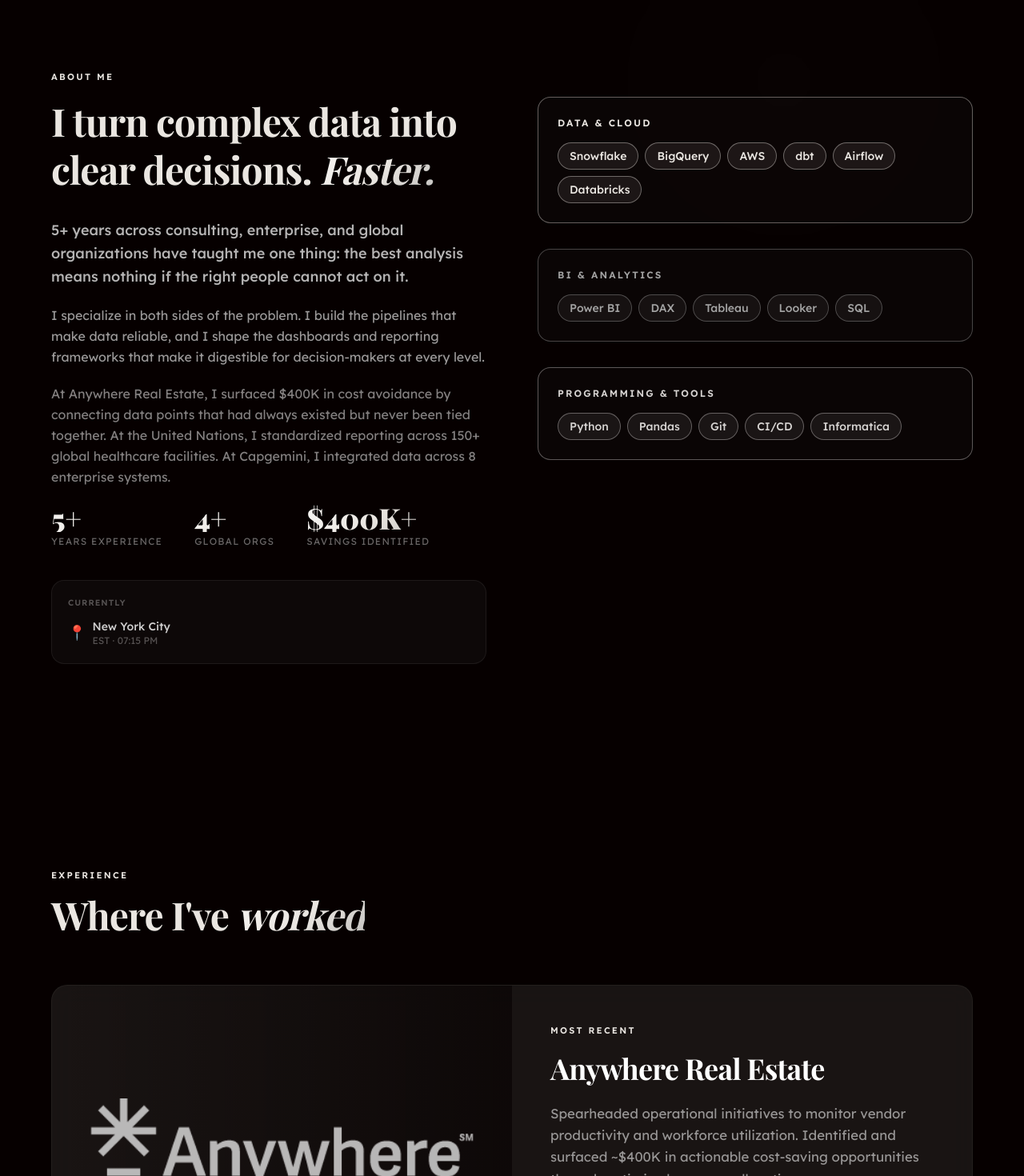
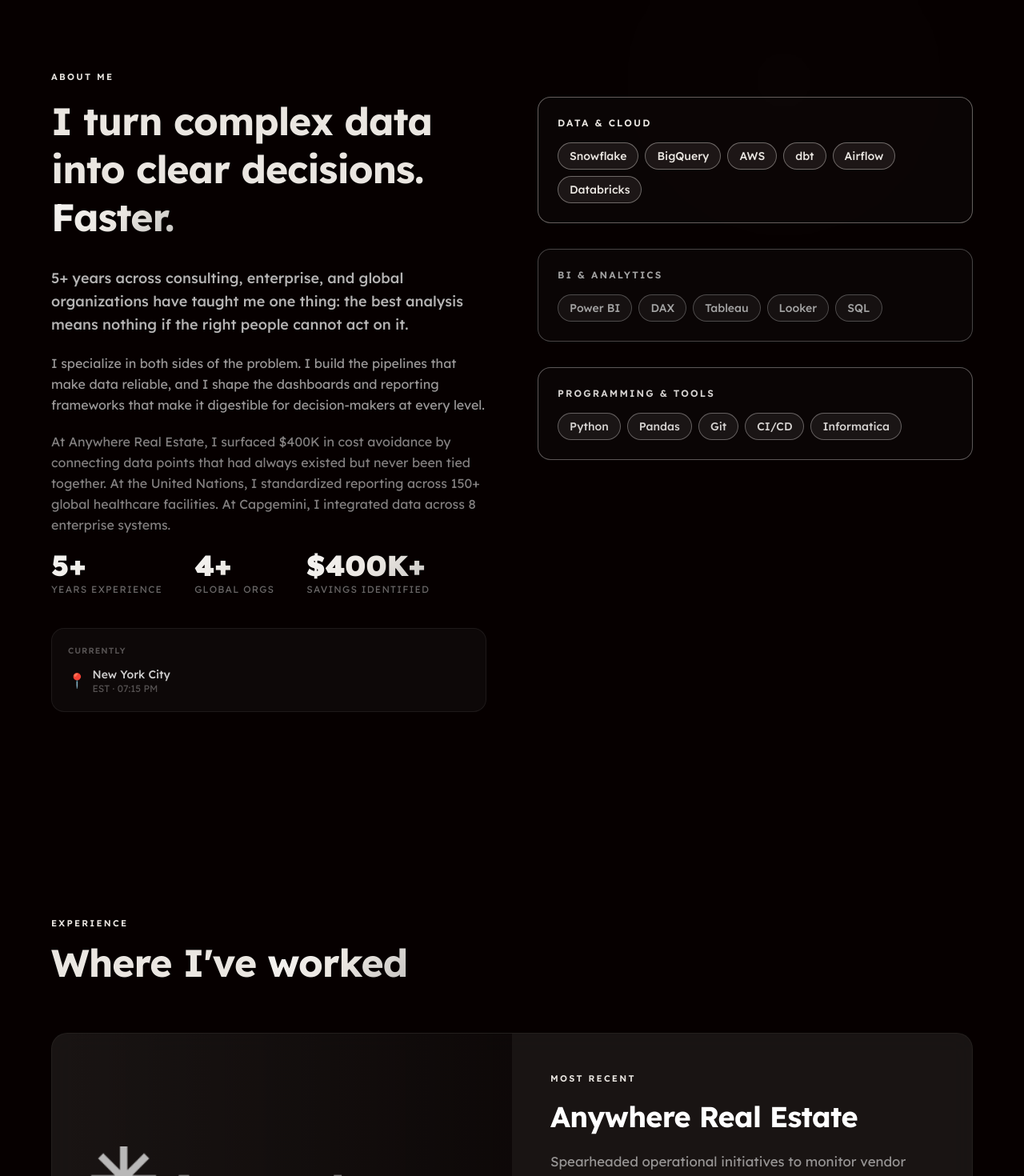
Before and after one commit to sahilbhagat30/Portfolio-Web-Site, a Next.js app: page / in a window 1280 px wide. Shown: the part 4040-5510 px from the top of the page at 80% size. Built offline with nearby package versions, Linux system fonts and the light colour scheme.

Commit message:
style: remove all font-serif and italic classes to enforce Lexend globally

```diff
--- a/src/components/About.tsx
+++ b/src/components/About.tsx
@@ -66,7 +66,7 @@ function CountStat({ num, label }: { num: string; label: string }) {
 
   return (
     <div ref={ref}>
-      <p className="gradient-text font-serif font-black text-4xl leading-none mb-1" style={{ fontVariantNumeric: "tabular-nums" }}>
+      <p className="gradient-text font-black text-4xl leading-none mb-1" style={{ fontVariantNumeric: "tabular-nums" }}>
         {displayed}
       </p>
       <p className="text-white/40 text-xs tracking-widest uppercase">{label}</p>
@@ -177,11 +177,11 @@ export default function About() {
               viewport={{ once: true, amount: 0.4 }}
               custom={1}
               variants={fadeUp}
-              className="text-3xl md:text-5xl font-bold leading-tight tracking-tight mb-6 md:mb-8 font-serif"
+              className="text-3xl md:text-5xl font-bold leading-tight tracking-tight mb-6 md:mb-8"
               style={{ letterSpacing: "-0.02em" }}
             >
               I turn complex data into clear decisions.{" "}
-              <span className="gradient-text italic font-serif">Faster.</span>
+              <span className="gradient-text">Faster.</span>
             </motion.h2>
 
             <motion.p
--- a/src/components/Navbar.tsx
+++ b/src/components/Navbar.tsx
@@ -134,7 +134,7 @@ export default function Navbar() {
             className="group flex items-center gap-2 select-none"
           >
             <motion.span
-              className="font-bold tracking-tight text-lg font-serif"
+              className="font-bold tracking-tight text-lg"
               style={{ letterSpacing: "-0.02em" }}
               animate={{ filter: ["drop-shadow(0 0 8px rgba(212,175,55,0.4))", "drop-shadow(0 0 2px rgba(212,175,55,0.1))", "drop-shadow(0 0 8px rgba(212,175,55,0.4))"] }}
               transition={{ duration: 3, repeat: Infinity, ease: "easeInOut" }}
--- a/src/components/PersonalProjects.tsx
+++ b/src/components/PersonalProjects.tsx
@@ -157,7 +157,7 @@ function TiltProjectCard({ project, index }: { project: typeof PERSONAL_PROJECTS
             {project.tagline}
           </p>
           <h3
-            className="text-lg font-bold text-white leading-snug mb-3 group-hover:text-white/90 transition-colors font-serif"
+            className="text-lg font-bold text-white leading-snug mb-3 group-hover:text-white/90 transition-colors"
             style={{ letterSpacing: "-0.015em" }}
           >
             {project.title}
@@ -225,11 +225,11 @@ export default function PersonalProjects() {
           className="flex flex-col md:flex-row md:items-end md:justify-between gap-4 md:gap-6 mb-10 md:mb-16"
         >
           <h2
-            className="text-4xl md:text-5xl font-bold tracking-tight font-serif"
+            className="text-4xl md:text-5xl font-bold tracking-tight"
             style={{ letterSpacing: "-0.02em" }}
           >
             Personal{" "}
-            <span className="gradient-text italic font-serif">Projects</span>
+            <span className="gradient-text">Projects</span>
           </h2>
           <a
             href="https://github.com/sahilbhagat30"
--- a/src/components/Photography.tsx
+++ b/src/components/Photography.tsx
@@ -69,7 +69,7 @@ export default function Photography({
         >
           <div>
             <h2
-              className="text-4xl md:text-5xl font-bold tracking-tight font-serif"
+              className="text-4xl md:text-5xl font-bold tracking-tight"
               style={{ letterSpacing: "-0.02em" }}
             >
               Life out of office
--- a/src/components/Projects.tsx
+++ b/src/components/Projects.tsx
@@ -140,7 +140,7 @@ function TiltProjectCard({ project, index }: { project: typeof PROJECT_DATA[0];
       <div className="p-6">
         <div className="flex items-start justify-between gap-4 mb-3">
           <h3
-            className="text-xl font-bold text-white group-hover:text-white/90 leading-snug font-serif"
+            className="text-xl font-bold text-white group-hover:text-white/90 leading-snug"
             style={{ letterSpacing: "-0.015em" }}
           >
             {project.title}
@@ -223,11 +223,11 @@ export default function Projects() {
           whileInView={{ opacity: 1, y: 0 }}
           viewport={{ once: true }}
           transition={{ duration: 0.6, delay: 0.1 }}
-          className="text-4xl md:text-5xl font-bold mb-10 md:mb-16 tracking-tight font-serif"
+          className="text-4xl md:text-5xl font-bold mb-10 md:mb-16 tracking-tight"
           style={{ letterSpacing: "-0.02em" }}
         >
           Where I&apos;ve{" "}
-          <span className="gradient-text italic font-serif">worked</span>
+          <span className="gradient-text">worked</span>
         </motion.h2>
 
         {/* Featured — tilt */}
@@ -266,7 +266,7 @@ export default function Projects() {
             <div className="p-8 md:p-12 flex flex-col justify-center">
               <span className="section-label mb-4">Most Recent</span>
               <h3
-                className="text-3xl md:text-4xl font-bold text-white mb-5 leading-tight font-serif"
+                className="text-3xl md:text-4xl font-bold text-white mb-5 leading-tight"
                 style={{ letterSpacing: "-0.02em" }}
               >
                 {featured.title}
--- a/src/components/TheEnd.tsx
+++ b/src/components/TheEnd.tsx
@@ -172,7 +172,7 @@ export default function TheEnd() {
           transition={{ duration: 0.6 }}
         >
           <h2
-            className="font-extrabold leading-[0.9] text-white font-serif"
+            className="font-extrabold leading-[0.9] text-white"
             style={{ fontSize: "clamp(3rem, 4.5vw, 5rem)", letterSpacing: "-0.03em" }}
           >
             THE<br />END
@@ -291,7 +291,7 @@ export default function TheEnd() {
           transition={{ duration: 0.6, delay: 0.1 }}
         >
           <h2
-            className="font-extrabold leading-[0.9] text-white font-serif"
+            className="font-extrabold leading-[0.9] text-white"
             style={{ fontSize: "clamp(3rem, 4.5vw, 5rem)", letterSpacing: "-0.03em" }}
           >
             SAY<br />HEY
```
